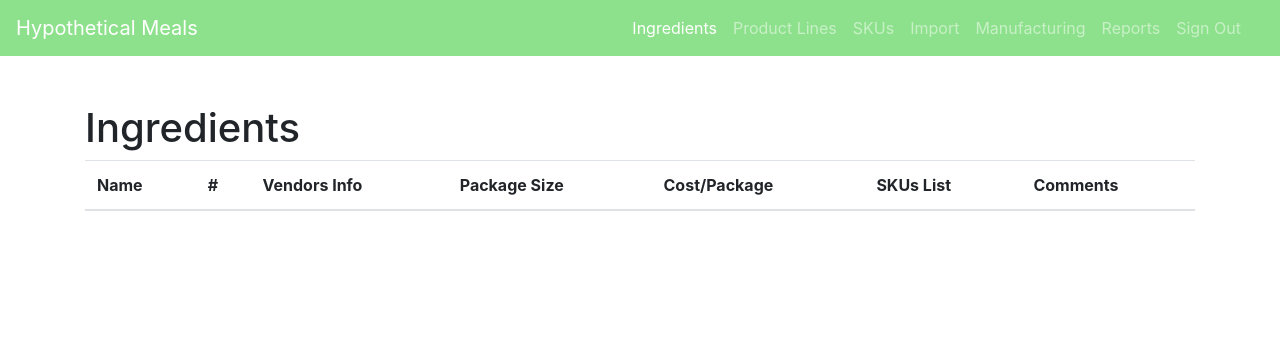
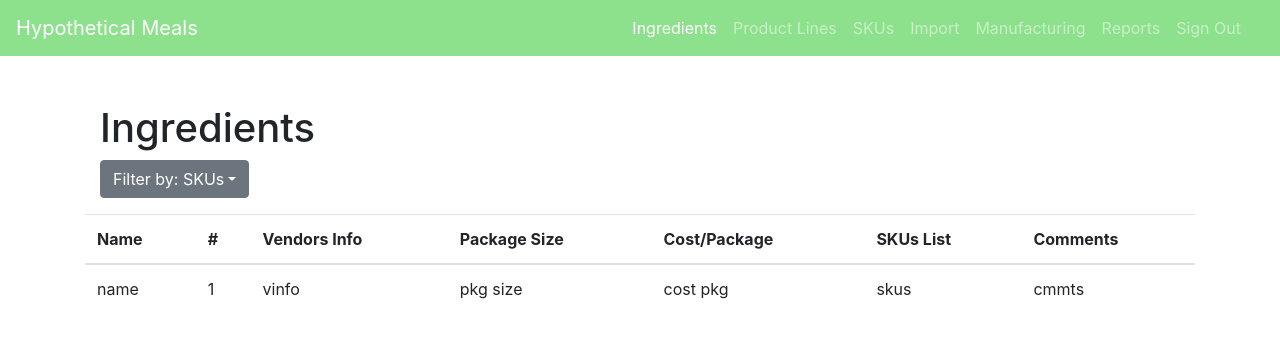
Before and after one commit to katievandyk/hypothetical_meals, a React (Create React App) app in the folder client/: page /ingredients in a window 1280 px wide. Shown: the top 338 px of the page. Built offline with nearby package versions, Linux system fonts and the light colour scheme.

Commit message:
ingredientsSKUs Dropdown component created

```diff
--- /dev/null
+++ b/client/src/components/IngredientsSKUsDropdown.js
@@ -0,0 +1,40 @@
+import React from 'react';
+import {
+  Dropdown, DropdownToggle, DropdownMenu, DropdownItem
+} from 'reactstrap';
+
+export default class IngredientsSKUsDropdown extends React.Component {
+  constructor(props) {
+    super(props);
+
+    this.toggle = this.toggle.bind(this);
+    this.state = {
+      dropdownOpen: false
+    };
+  }
+
+  toggle() {
+    this.setState(prevState => ({
+      dropdownOpen: !prevState.dropdownOpen
+    }));
+  }
+
+  render() {
+    return (
+      <Dropdown isOpen={this.state.dropdownOpen} toggle={this.toggle}>
+        <DropdownToggle caret>
+          Filter by: SKUs
+        </DropdownToggle>
+        <DropdownMenu>
+          <DropdownItem header>SKUs</DropdownItem>
+          <DropdownItem>Some Action</DropdownItem>
+          <DropdownItem disabled>Action (disabled)</DropdownItem>
+          <DropdownItem divider />
+          <DropdownItem>Foo Action</DropdownItem>
+          <DropdownItem>Bar Action</DropdownItem>
+          <DropdownItem>Quo Action</DropdownItem>
+        </DropdownMenu>
+      </Dropdown>
+    );
+  }
+}
--- a/client/src/views/Ingredients.js
+++ b/client/src/views/Ingredients.js
@@ -1,9 +1,13 @@
 import React, { Component } from 'react';
 import AppNavbar from '../components/AppNavbar';
+import IngredientsSKUsDropdown from '../components/IngredientsSKUsDropdown';
 import 'bootstrap/dist/css/bootstrap.min.css';
 import '../styles.css';
 
-import { Table, Container } from 'reactstrap';
+import {
+  Table,
+  Container, Row, Col
+} from 'reactstrap';
 
 class Ingredient extends Component {
    render() {
@@ -13,7 +17,12 @@ class Ingredient extends Component {
             <AppNavbar />
           </div>
           <Container>
-          <h1>Ingredients</h1>
+          <Container className="mb-3">
+            <h1>Ingredients</h1>
+            <Row>
+              <Col> <IngredientsSKUsDropdown /> </Col>
+            </Row>
+          </Container>
             <Table>
               <thead>
                 <tr>
@@ -27,6 +36,15 @@ class Ingredient extends Component {
                 </tr>
               </thead>
               <tbody>
+                <tr>
+                  <td> name </td>
+                  <td> 1 </td>
+                  <td> vinfo </td>
+                  <td> pkg size </td>
+                  <td> cost pkg </td>
+                  <td> skus </td>
+                  <td> cmmts </td>
+                </tr>
               </tbody>
             </Table>
           </Container>
```
